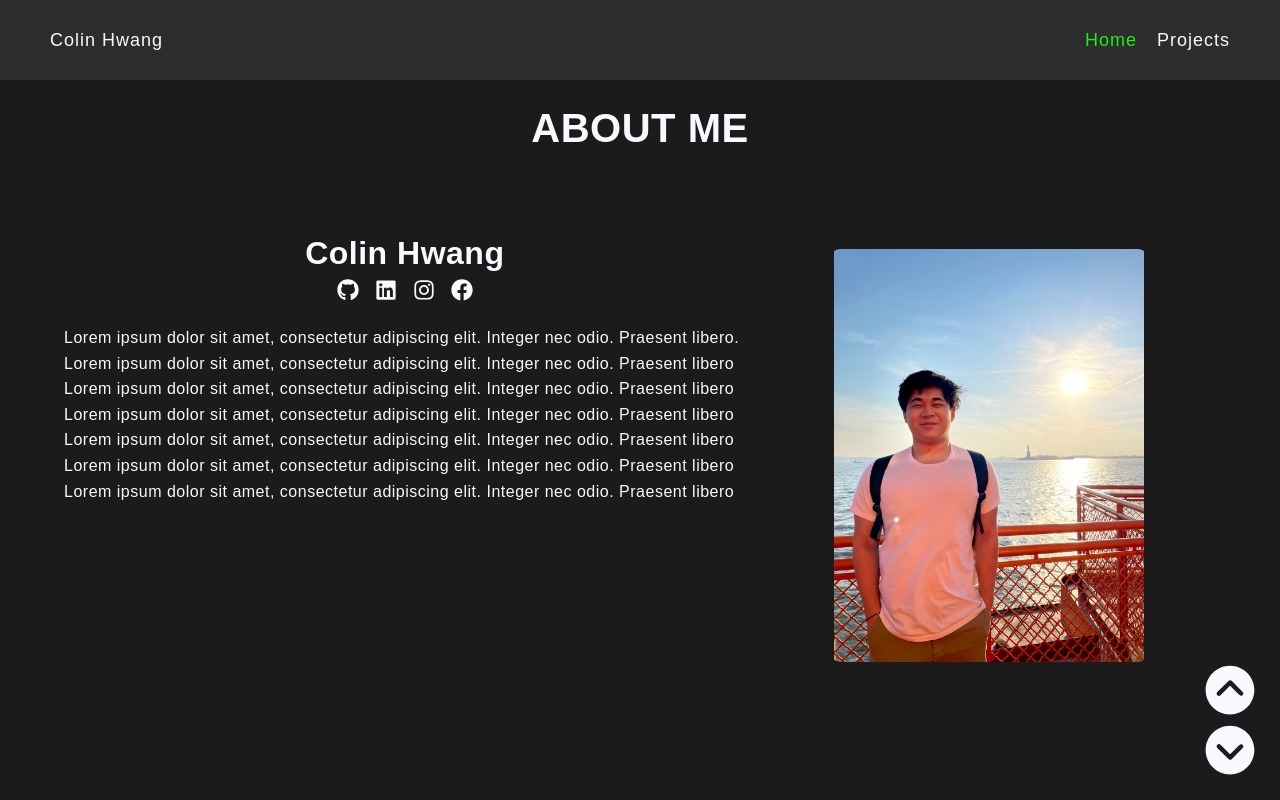
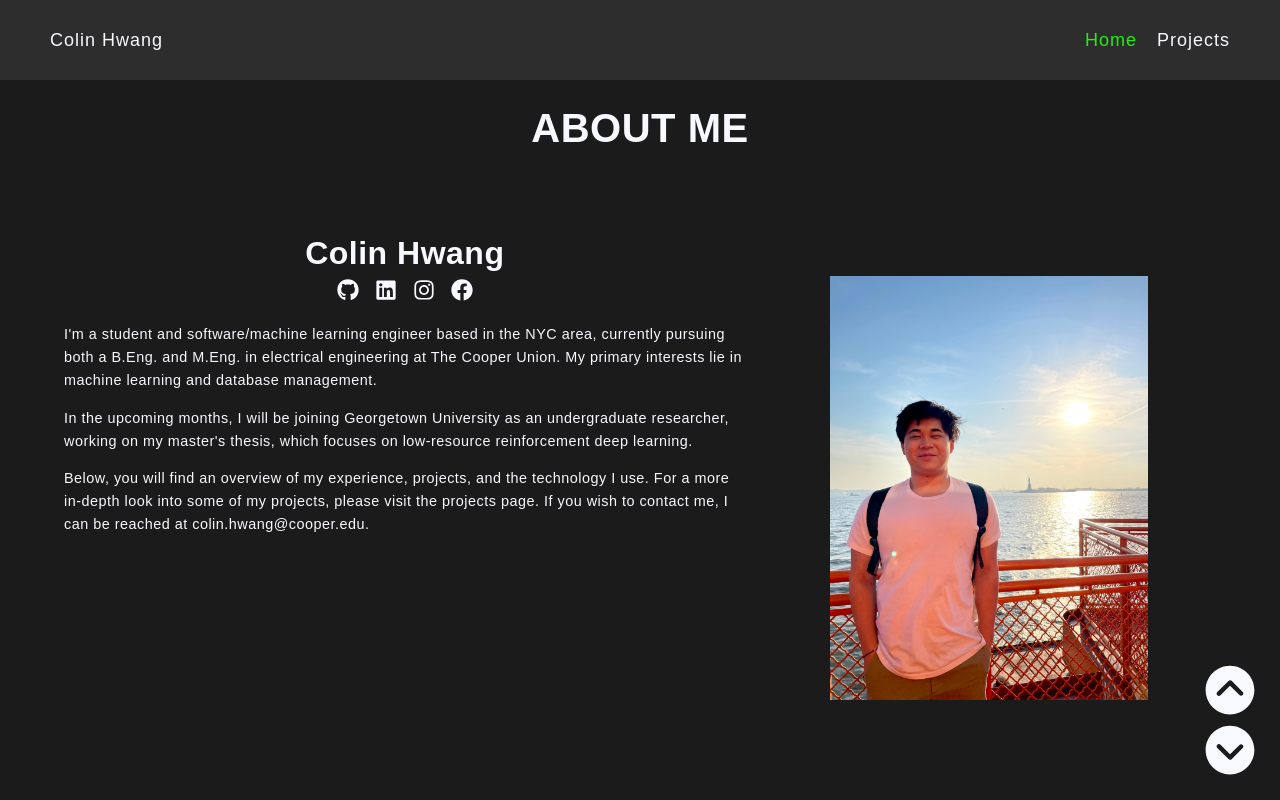
Before and after one commit to colinh09/portfolio2, a React (Create React App) app: page / in a window 1280 px wide. Built offline with nearby package versions, Linux system fonts and the light colour scheme.

Commit message:
started filling in info

```diff
--- a/src/Components/ExperienceCard.css
+++ b/src/Components/ExperienceCard.css
@@ -1,14 +1,16 @@
 .experience-card {
     background-color: #292929;
     color: #F8F8FF;
-    padding: 2em;
+    padding: 1em;
     margin: 1em;
     text-align: center;
     box-shadow: 0 2px 5px rgba(0, 0, 0, 0.15);
+    height: 100%;
+    overflow: auto;
 }
 
 .experience-card h3 {
-    margin-bottom: 0.5em;
+    margin-bottom: 0.25em;
 }
 
 .experience-card h4 {
@@ -19,9 +21,28 @@
 .experience-card h5 {
     color: #AAA;
     margin-bottom: 1em;
+    margin-top: 0;
+    font-style: italic;
+}
+
+.experience-card .tech-tags {
+    display: flex;
+    flex-wrap: wrap;
+    justify-content: center;
+    margin-bottom: 1em;
+    font-size: 12px;
+}
+
+.experience-card .tech-tag {
+    margin: 0.2em;
+    padding: 0.2em 0.5em;
+    background-color: #21F00C;
+    color: #F8F8FF;
+    border-radius: 20px;
 }
 
 .experience-card p {
+    font-size: 12px;
     text-align: left;
     margin-bottom: 1em;
 }
--- a/src/Components/ExperienceCard.js
+++ b/src/Components/ExperienceCard.js
@@ -7,7 +7,9 @@ function ExperienceCard({company, jobTitle, duration, techStack, summary}) {
             <h3>{company}</h3>
             <h4>{jobTitle}</h4>
             <h5>{duration}</h5>
-            <p><strong>Tech Stack: </strong>{techStack.join(", ")}</p>
+            <div className="tech-tags">
+                {techStack.map((tag, index) => <span key={index} className="tech-tag">{tag}</span>)}
+            </div>
             <p>{summary}</p>
         </div>
     );
--- a/src/Components/ProjectCard.css
+++ b/src/Components/ProjectCard.css
@@ -6,6 +6,7 @@
     box-shadow: 0 2px 5px rgba(0, 0, 0, 0.15);
     text-align: center;
     height: 100%;
+    overflow: auto;
 }
 
 .project-card .project-header {
@@ -19,6 +20,7 @@
     flex-wrap: wrap;
     justify-content: center;
     margin-bottom: 1em;
+    font-size: 12px;
 }
 
 .project-card .project-tag {
@@ -31,4 +33,5 @@
 
 .project-card p {
     text-align: left;
+    font-size: 12px;
 }
--- a/src/Components/ProjectDetails.css
+++ b/src/Components/ProjectDetails.css
@@ -1,5 +1,5 @@
 .details-content {
-    max-width: 80%;
+    max-width: 100%;
     padding: 0 2.5%;
 }
 
--- a/src/Json/experiences.json
+++ b/src/Json/experiences.json
@@ -1,37 +1,30 @@
 [
     {
-        "company": "Company A",
-        "jobTitle": "Software Engineer",
-        "duration": "June 2020 - June 2021",
-        "techStack": ["React", "Node.js", "PostgreSQL"],
-        "summary": "Lorem ipsum dolor sit amet, consectetur adipiscing elit."
+        "company": "GeorgeTown University REU in Computer Science and Public Policy ",
+        "jobTitle": "Undergraduate Researcher",
+        "duration": "June 2023 - August 2023",
+        "techStack": ["Machine Learning", "Deep Learning", "NLP", "Data Science"],
+        "summary": "Currently In Progress."
     },
     {
-      "company": "Company B",
-      "jobTitle": "Software Engineer",
-      "duration": "June 2020 - June 2021",
-      "techStack": ["React", "Node.js", "PostgreSQL"],
-      "summary": "Lorem ipsum dolor sit amet, consectetur adipiscing elit."
+        "company": "Applause",
+        "jobTitle": "Software Engineer",
+        "duration": "May 2022 - August 2022",
+        "techStack": ["Database Optimization", "Virtual Reality Systems", "Data Analytics", "Algorithm Development"],
+        "summary": "Advanced next-gen VR devices through the refinement and testing of complex algorithms. Excelled in a fast-paced, agile environment, ensuring high-quality deliverables and maintaining data integrity during test cycles. Enhanced team productivity and mitigated potential data loss through proactive collaboration."
     },
     {
-      "company": "Company C",
-      "jobTitle": "Software Engineer",
-      "duration": "June 2020 - June 2021",
-      "techStack": ["React", "Node.js", "PostgreSQL"],
-      "summary": "Lorem ipsum dolor sit amet, consectetur adipiscing elit."
+      "company": "The Cooper Union",
+      "jobTitle": "Teacher Assistant",
+      "duration": "Octobeer 2021 - March 2022",
+      "techStack": ["VR/AR", "CAD", "Web Programming", "STEM Education", "Mentorship"],
+      "summary": "Taught and provided opportunity to students that come from under-represented groups in the field of STEM. Enabled students to develop familiarity with extended reality and aided students with developing skills in engineering design, computer aided design, and web-based programming. Supported the development of projects involving CAD, HTML, and JavaScript."
     },
     {
-      "company": "Company D",
-      "jobTitle": "Software Engineer",
-      "duration": "June 2020 - June 2021",
-      "techStack": ["React", "Node.js", "PostgreSQL"],
-      "summary": "Lorem ipsum dolor sit amet, consectetur adipiscing elit."
-    },
-    {
-      "company": "Company E",
-      "jobTitle": "Software Engineer",
-      "duration": "June 2020 - June 2021",
-      "techStack": ["React", "Node.js", "PostgreSQL"],
-      "summary": "Lorem ipsum dolor sit amet, consectetur adipiscing elit."
+      "company": "Town of North Hempstead",
+      "jobTitle": "Lifeguard",
+      "duration": "August 2019 - September 2020",
+      "techStack": ["CPR", "Rescue Techniques", "First Aid", "Safety Compliance", "Teamwork"],
+      "summary": "Underwent intensive CPR and lifeguard rescue training to prepare for real-world rescue scenarios. Worked alongside other lifeguards to maintain a safe and clean environment for patrons to enjoy. Lead and aided in several rescues involving administering first-aid and CPR - scenarios ranged from low-risk to life-threatening."
     }
   ]
--- a/src/Json/projects.json
+++ b/src/Json/projects.json
@@ -1,15 +1,15 @@
 [
     {
-        "name": "Project A",
-        "tags": ["React", "Node.js", "PostgreSQL"],
-        "summary": "An application for managing projects, tasks, and teams.",
-        "githubUrl": "https://github.com/colinhwang/projectA"
+        "name": "Munchr - Restaurant Application",
+        "tags": ["React", "Node.js", "MongoDB", "UI/UX", "Google Maps API", "Firebase"],
+        "summary": "A food-based social media web application that allows users to rate and view restaurants while sharing their dining experiences with friends. Users can maintain various lists of restaurants and rate them on a Google Maps instance. Used mongoDB for the backend, expressJS for the service layer, and react for the front-end.",
+        "githubUrl": "https://github.com/colinh09/BITE"
     },
     {
-        "name": "Project B",
-        "tags": ["Python", "Django", "MySQL"],
-        "summary": "A web application for tracking inventory and sales.",
-        "githubUrl": "https://github.com/colinhwang/projectB"
+        "name": "Crew Connect - Discord Subset",
+        "tags": ["PostgreSQL", "React", "Java", "Spring Boot", "JDBC", "Firebase"],
+        "summary": "A messaging platform that was aimed to be an application with a subset of discord's features. It allows for users to register for an account and to securely log in with email and password through firebase authentification. The application allows users to create servers, groupchats, and send messages within the groupchats in real time. The application uses PostgreSQL for the database, Java and JDBC for the service layer and React for the front end.",
+        "githubUrl": "https://github.com/CooperCrew/crew-connect"
     },
     {
         "name": "Project C",
--- a/src/Pages/Home.css
+++ b/src/Pages/Home.css
@@ -1,3 +1,8 @@
+body {
+    overflow: hidden;
+}
+
+
 .home::-webkit-scrollbar {
     display: none;
 }
@@ -80,11 +85,12 @@
 .about-section .about-text p {
     text-align: left;
     margin-top: 1em;
+    font-size: .9em;
 }
 
 .about-section .about-image {
     width: 100%;
-    height: 90%;
+    height: 100%;
     display: flex;
     justify-content: center;
     align-items: center;
--- a/src/Pages/Home.js
+++ b/src/Pages/Home.js
@@ -89,14 +89,9 @@ function Home() {
                   <a href="https://www.instagram.com/colin_hwang_/" target="_blank"><FaInstagram size={22}/></a>
                   <a href="https://www.facebook.com/colin.hwang.9/" target="_blank"><FaFacebook size={22}/></a>
                 </div>
-                <p>Lorem ipsum dolor sit amet, consectetur adipiscing elit. Integer nec odio. Praesent libero.
-                  Lorem ipsum dolor sit amet, consectetur adipiscing elit. Integer nec odio. Praesent libero
-                  Lorem ipsum dolor sit amet, consectetur adipiscing elit. Integer nec odio. Praesent libero
-                  Lorem ipsum dolor sit amet, consectetur adipiscing elit. Integer nec odio. Praesent libero
-                  Lorem ipsum dolor sit amet, consectetur adipiscing elit. Integer nec odio. Praesent libero
-                  Lorem ipsum dolor sit amet, consectetur adipiscing elit. Integer nec odio. Praesent libero
-                  Lorem ipsum dolor sit amet, consectetur adipiscing elit. Integer nec odio. Praesent libero
-                </p>
+                <p>I'm a student and software/machine learning engineer based in the NYC area, currently pursuing both a B.Eng. and M.Eng. in electrical engineering at The Cooper Union. My primary interests lie in machine learning and database management.</p>
+                <p>In the upcoming months, I will be joining Georgetown University as an undergraduate researcher, working on my master's thesis, which focuses on low-resource reinforcement deep learning.</p>
+                <p>Below, you will find an overview of my experience, projects, and the technology I use. For a more in-depth look into some of my projects, please visit the projects page. If you wish to contact me, I can be reached at colin.hwang@cooper.edu.</p>
               </div>
               <div className="about-image">
                   <img src='/colinhwang.jpg' alt="Picture of Colin Hwang"/>
--- a/src/Pages/Projects.css
+++ b/src/Pages/Projects.css
@@ -16,7 +16,7 @@ body {
 
 .projects-nav {
     flex: 1;
-    max-width: 20%;
+    max-width: 15%;
     padding: 2vh 2em;
     border-right: 1px solid #F8F8FF;
     font-size: 12px;
```
